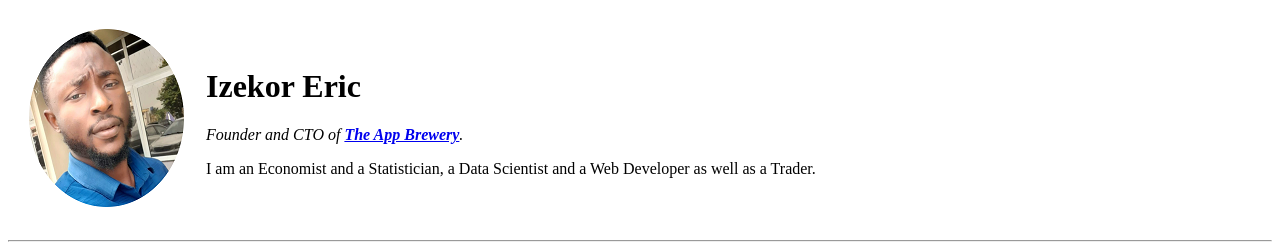
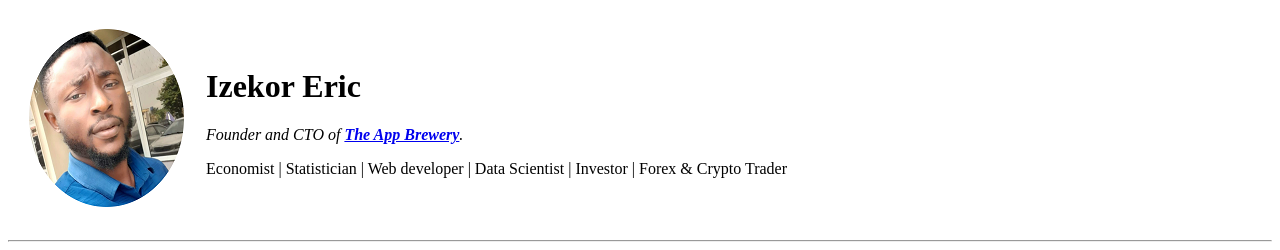
Before and after one commit to Aimuamwosa/cv, a plain HTML site: page index.html in a window 1280 px wide. Shown: the top 250 px of the page. Drawn offline with Linux system fonts and the light colour scheme.

Commit message:
Update index.html

```diff
--- a/index.html
+++ b/index.html
@@ -13,7 +13,7 @@
        <td>
          <h1>Izekor Eric</h1>
          <p><em>Founder and CTO of <strong><a href="https://www.appbrewery.co/">The App Brewery</a></strong>.</em></p>
-         <p>I am an Economist and a Statistician, a Data Scientist and a Web Developer as well as a Trader.</p>
+         <p>Economist | Statistician | Web developer | Data Scientist | Investor | Forex & Crypto Trader</p>
        </td>
      </tr>
    </table>
```
